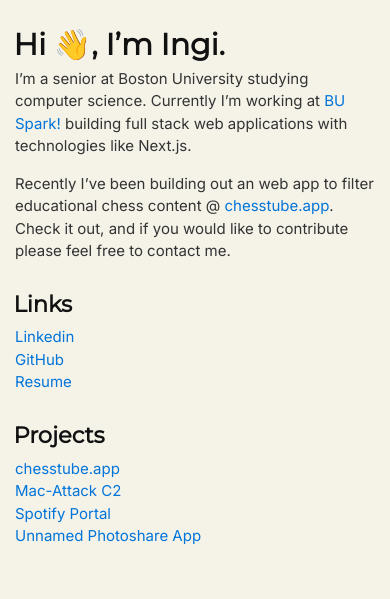
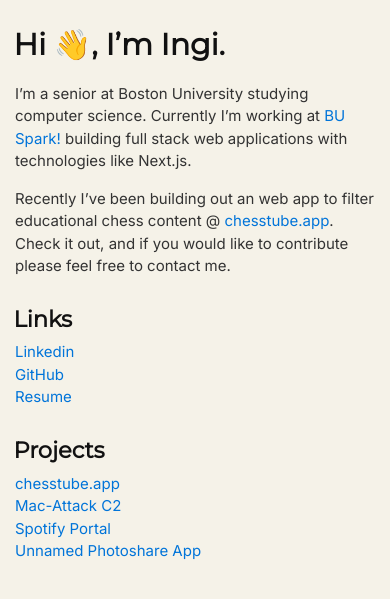
Before and after one commit to Ingi-Hong/portfolio, a Jekyll site: the page built from index.md, in a window 390 px wide. Shown: the top 599 px of the page. Built offline with Jekyll 4.4.1, drawn with Linux system fonts in a browser that asks for light colours.

Commit message:
fixed mobile formatting

```diff
--- a/_sass/_biscuit.scss
+++ b/_sass/_biscuit.scss
@@ -60,7 +60,7 @@ h1, h2, h3, h4, h5, h6 {
 
 h1 {
   font-size: 2.0rem;
-  margin-bottom: 0.5rem;
+  margin-bottom: 1.5rem;
 }
 
 @media (min-width: 30rem) {
```
